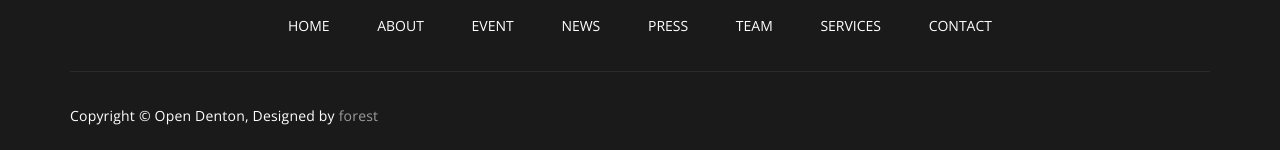
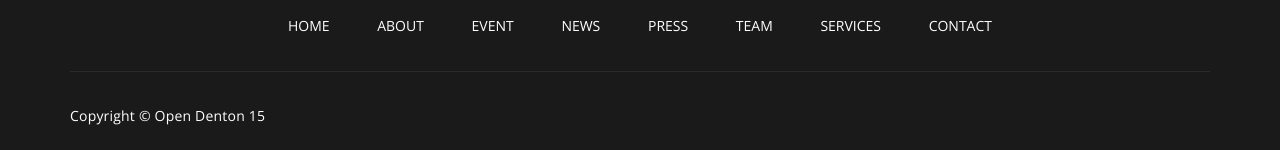
Before and after one commit to opendenton/opendenton.github.io, a Jekyll site: the page built from index-posts.html, in a window 1280 px wide. Shown: the part 981-1131 px from the top of the page. Built offline with Jekyll 4.4.1, drawn with Linux system fonts in a browser that asks for light colours; nearby versions of some CDN libraries; library files that are not in the unit come from our copies.

Commit message:
fix bxslider include

```diff
--- a/_includes/footer.html
+++ b/_includes/footer.html
@@ -197,8 +197,7 @@
 
       <!--Copy Right Wrap Start-->
       <div class="copyright">
-        <p>Copyright © Open Denton, Designed by
-          <span><a href="#">forest</a></span>
+        <p>Copyright © Open Denton {{ site.time | date: '%y' }}
         </p>
         <a class="back-top" href="#"><i class="fa fa-angle-up"></i></a>
       </div>
--- a/_includes/head.html
+++ b/_includes/head.html
@@ -74,7 +74,7 @@
   <!-- Library Stylesheets -->
   <link rel="stylesheet" href="{{ "/bower_components/bootstrap/dist/css/bootstrap.min.css" | prepend: site.baseurl }}">
   <link rel="stylesheet" href="{{ "/bower_components/fullcalendar/dist/fullcalendar.min.css" | prepend: site.baseurl }}">
-  <link rel="stylesheet" href="{{ "/bower_components/bxslider-4/dist/jquery.bxslider.css" | prepend: site.baseurl }}">
+  <link rel="stylesheet" href="{{ "/bower_components/bxslider-4/jquery.bxslider.css" | prepend: site.baseurl }}">
   <link rel="stylesheet" href="{{ "/bower_components/OwlCarousel/owl-carousel/owl.carousel.css" | prepend: site.baseurl }}">
   <link rel="stylesheet" href="{{ "/bower_components/font-awesome/css/font-awesome.min.css" | prepend: site.baseurl }}">
   <link rel="stylesheet" href="{{ "/bower_components/prettyphoto/css/prettyPhoto.css" | prepend: site.baseurl }}">
--- a/_includes/scripts.html
+++ b/_includes/scripts.html
@@ -1,7 +1,7 @@
 <!-- Library Scripts -->
 <script src="{{ "/bower_components/jquery/dist/jquery.min.js" | prepend: site.baseurl }}"></script>
 <script src="{{ "/bower_components/bootstrap/dist/js/bootstrap.min.js" | prepend: site.baseurl }}"></script>
-<script src="{{ "/bower_components/bxslider-4/dist/jquery.bxslider.min.js" | prepend: site.baseurl }}"></script>
+<script src="{{ "/bower_components/bxslider-4/jquery.bxslider.min.js" | prepend: site.baseurl }}"></script>
 <script src="{{ "/bower_components/downCount/jquery.downCount.js" | prepend: site.baseurl }}"></script>
 <script src="{{ "/bower_components/OwlCarousel/owl-carousel/owl.carousel.min.js" | prepend: site.baseurl }}"></script>
 <script src="{{ "/bower_components/waypoints/lib/jquery.waypoints.min.js" | prepend: site.baseurl }}"></script>
```
